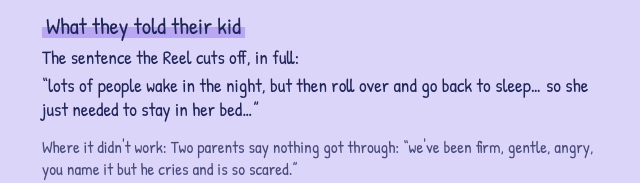
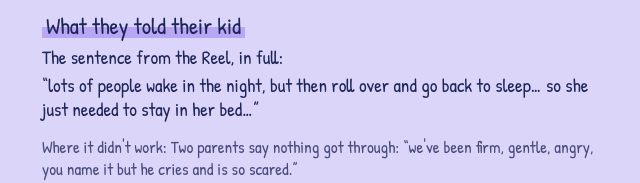
Before and after one commit to qlfwastaken/kipworth-files, a plain HTML site: page your-guide/2am/index.html in a window 1280 px wide. Shown: the part 2536-2719 px from the top of the page, 318-958 px from the left. Drawn offline with nearby package versions, Linux system fonts and the light colour scheme.

```diff
--- a/your-guide/2am/index.html
+++ b/your-guide/2am/index.html
@@ -98,7 +98,7 @@ ol li::before{content:counter(n) ".";font-size:20px}
       <li><span>They took the scary thing seriously: “I spent a lot of time explaining that the monsters (or whatever) are in his head.”</span></li>
       <li><span>They let him set the pace: “it was all her suggestion rather than being forced on her.”</span></li>
     </ol>
-    <div class="told"><b><span class="m">What they told their kid</span></b><span>The sentence the Reel cuts off, in full:</span><span>“lots of people wake in the night, but then roll over and go back to sleep… so she just needed to stay in her bed…”</span></div>
+    <div class="told"><b><span class="m">What they told their kid</span></b><span>The sentence from the Reel, in full:</span><span>“lots of people wake in the night, but then roll over and go back to sleep… so she just needed to stay in her bed…”</span></div>
     <div class="nope">Where it didn't work: Two parents say nothing got through: “we've been firm, gentle, angry, you name it but he cries and is so scared.”</div>
   </section>
 
```
Also changed, not shown: 1 other file.
